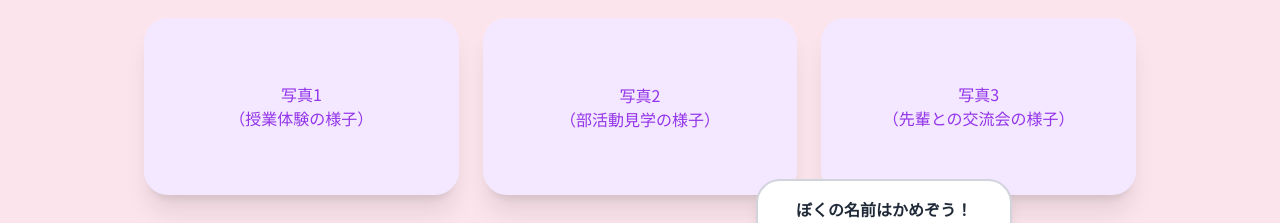
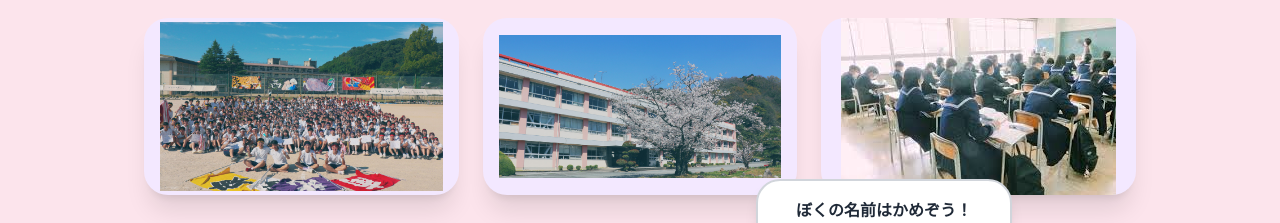
Before and after one commit to hama23175-oss/.github.io, a plain HTML site: page index.html in a window 1280 px wide. Shown: the part 278-501 px from the top of the page. Drawn offline with nearby package versions, Linux system fonts and the light colour scheme; a web font is replaced by a local one.

Commit message:
Update index.html

```diff
--- a/index.html
+++ b/index.html
@@ -56,13 +56,13 @@
             <div class="grid grid-cols-1 md:grid-cols-3 gap-6">
                 <!-- Placeholder for images. In a real-world scenario, you would insert image tags here. -->
                 <div class="bg-purple-100 aspect-video rounded-3xl overflow-hidden shadow-xl flex items-center justify-center text-purple-600 text-center p-4 transform transition-transform duration-300 hover:scale-105">
-                    <p>写真1<br>（授業体験の様子）</p>
+                    <p><img src="20241028130759218ef205f76.jpg"></p>
                 </div>
                 <div class="bg-purple-100 aspect-video rounded-3xl overflow-hidden shadow-xl flex items-center justify-center text-purple-600 text-center p-4 transform transition-transform duration-300 hover:scale-105">
-                    <p>写真2<br>（部活動見学の様子）</p>
+                    <p><img src="20240325140243615cdc7e2ff.jpg"></p>
                 </div>
                 <div class="bg-purple-100 aspect-video rounded-3xl overflow-hidden shadow-xl flex items-center justify-center text-purple-600 text-center p-4 transform transition-transform duration-300 hover:scale-105">
-                    <p>写真3<br>（先輩との交流会の様子）</p>
+                    <p><img src="ダウンロード (3).jpeg"><b</p>
                 </div>
             </div>
         </section>
```
